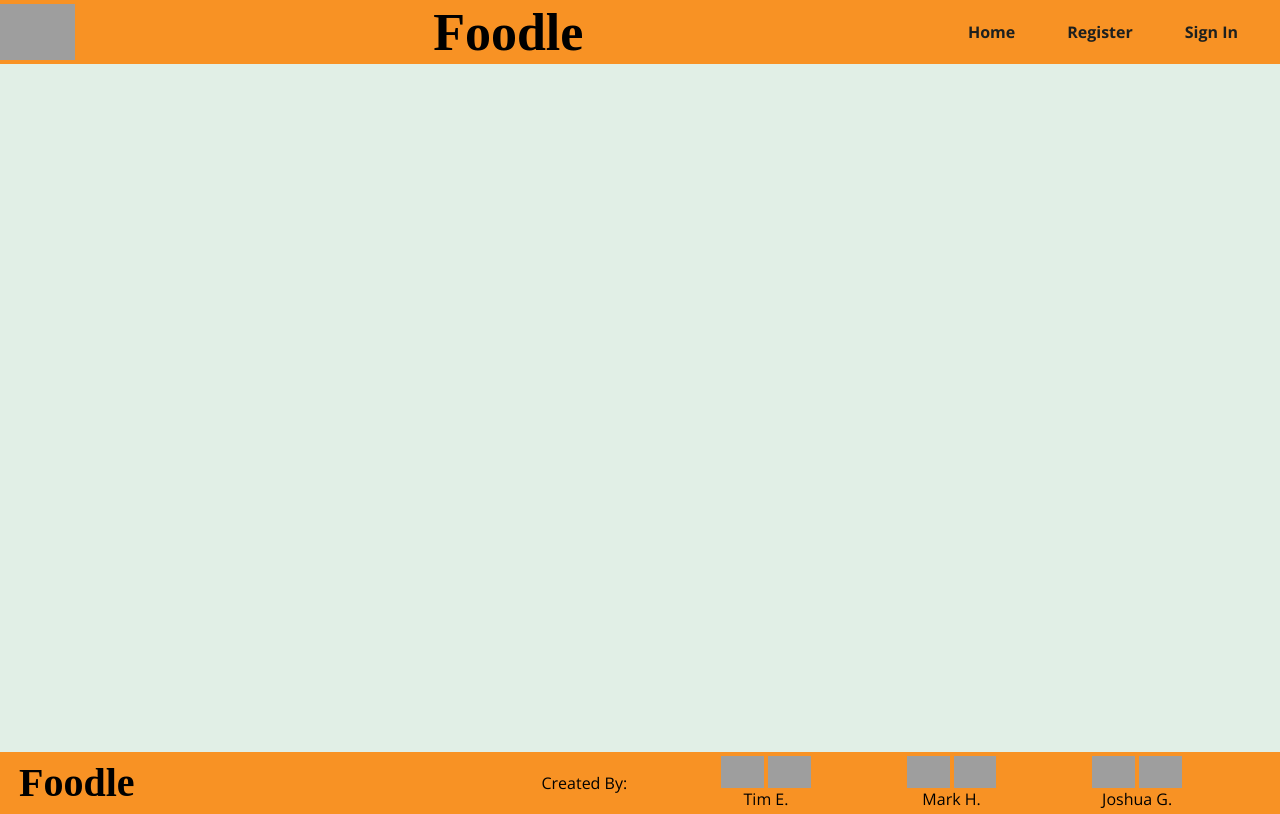
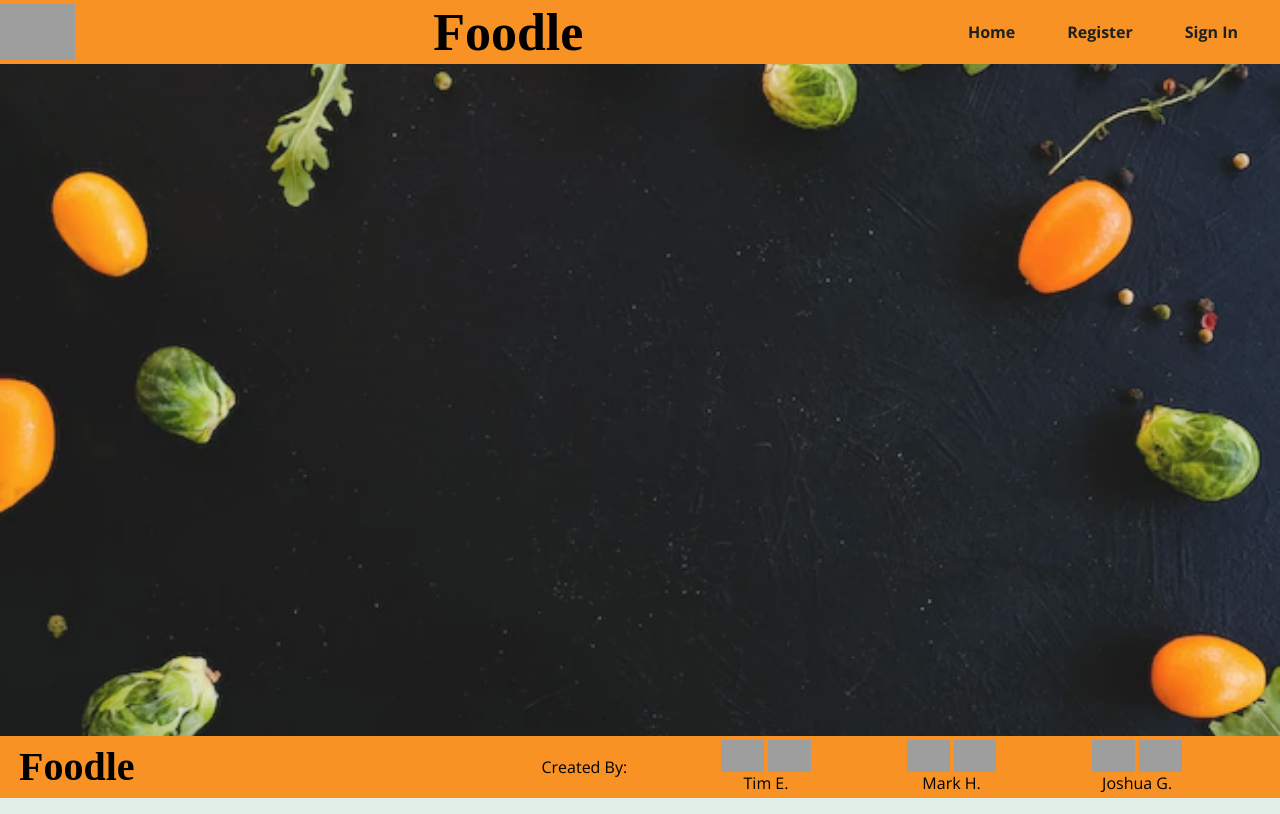
Before and after one commit to Neoj1sec142/Foodle-Front, a React (Create React App) app: page /search in a window 1280 px wide. Built offline with nearby package versions, Linux system fonts and the light colour scheme; no server answers; grey boxes are pictures that could not be loaded; a web font is replaced by a local one.

Commit message:
styling touchups

```diff
--- a/src/styles/App.css
+++ b/src/styles/App.css
@@ -9,6 +9,7 @@
   --link-color-secondary: #e1efe6;
   --primary-button-hover: #3c7d79;
   --custom-gradient: linear-gradient(323deg, rgb(104 193 197 / 75%) 0%, rgba(255,255,255,.75) 100%);
+  --custom-background-image: url('../assets/feed-background.jpeg');
 }
 
 html, .App, * {
@@ -36,7 +37,12 @@ body {
   background-color: var(--secondary-bg);
 }
 .main {
-  min-height: calc(100vh - 7em);
+  min-height: calc(100vh - 8em);
+  background: var(--custom-background-image);
+  background-size: cover;
+  background-repeat: no-repeat;
+  background-attachment: fixed;
+  opacity: 90%;
 }
 
 button {
@@ -310,7 +316,6 @@ form button:disabled {
 /* *** FEED PAGE *** */
 
 .feed-page {
-  background-image: url('../assets/feed-background.jpeg');
   background-size: cover;
   background-repeat: no-repeat;
   background-attachment: fixed;
@@ -319,14 +324,14 @@ form button:disabled {
   display: flex;
   flex-direction: column;
   align-items: center;
-  justify-content: center;
+  justify-content: start;
   font-size: calc(10px + 2vmin);
   color: white;
 }
 .feed-page .input-wrapper {
   background: var(--custom-gradient);
   border-radius: 8px;
-  margin: 8px auto;
+  margin: 8px auto 24px auto;
   padding: 16px;
   text-align: center;
 }
@@ -335,7 +340,6 @@ form button:disabled {
   width: fit-content;
   min-width: min(50%, 200px);
   background: rgba(255,255,255,.5);
-  /* border: solid thin gray; */
   border-radius: 8px;
   margin: 8px;
   padding: 0 5px;
@@ -356,7 +360,7 @@ form button:disabled {
 /* *** PROFILE PAGE *** */
 
 .user-profile{
-  background-image: url('../assets/feed-background.jpeg');
+  background-image: var(--custom-background-image);
   background-size: cover;
   background-repeat: no-repeat;
   background-attachment: fixed;
@@ -456,8 +460,6 @@ form button:disabled {
 /* *** CREATE NEW POST *** */
 
 .create-post {
-  background-image: url('../assets/food-background.jpeg');
-  opacity: 60%;
   min-height: calc(100vh - 4em);
   display: flex;
   flex-direction: column;
@@ -483,9 +485,8 @@ form button:disabled {
   flex-direction: column;
   justify-content: center;
   align-items: center;
-  /* border-radius: 8px; */
   box-shadow: 2px 0px 10px rgba(0, 0, 0, 0.3);
-  background: var(--custom-gradient), url('../assets/feed-background.jpeg');
+  background: var(--custom-gradient), var(--custom-background-image);
   background-size: cover;
   padding: 16px;
 }
@@ -519,14 +520,3 @@ form button:disabled {
 .comment-wrapper p {
   margin: 0;
 }
-
-.search-user-page {
-position: fixed;
-left: 400px;
-top: 100px;
-padding: 4em;
-justify-content: space-around 250px;
-margin: 18px;
-background: square;
-
-}
```
